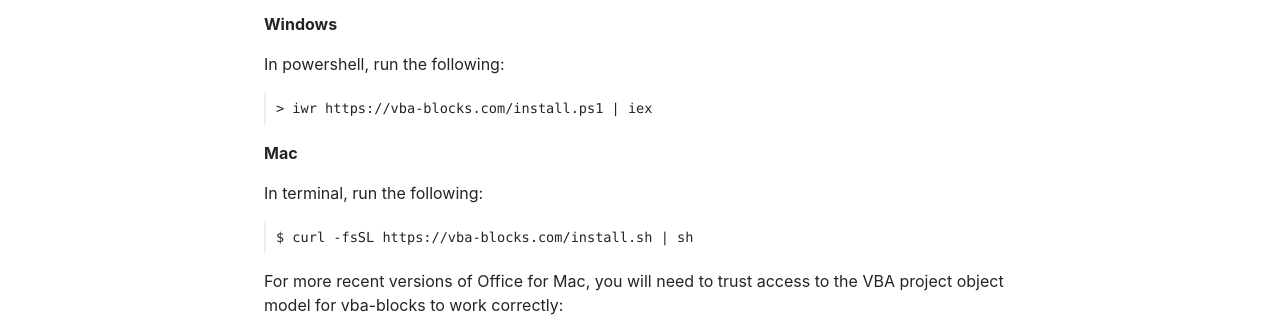
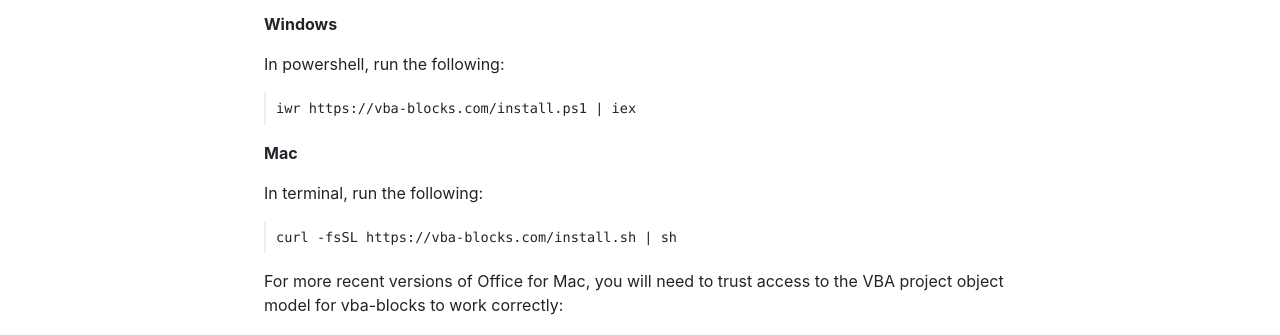
Before and after one commit to vba-blocks/vba-blocks.github.io, a Jekyll site: the page built from index.md, in a window 1280 px wide. Shown: the part 369-704 px from the top of the page. Built offline with Jekyll 4.4.1, drawn with Linux system fonts in a browser that asks for light colours.

Commit message:
Add update

````diff
--- a/index.md
+++ b/index.md
@@ -20,7 +20,7 @@
 In powershell, run the following:
 
 ```shellsession
-> iwr https://vba-blocks.com/install.ps1 | iex
+iwr https://vba-blocks.com/install.ps1 | iex
 ```
 
 __Mac__
@@ -28,7 +28,7 @@
 In terminal, run the following:
 
 ```shellsession
-$ curl -fsSL https://vba-blocks.com/install.sh | sh
+curl -fsSL https://vba-blocks.com/install.sh | sh
 ```
 
 For more recent versions of Office for Mac, you will need to trust access to the VBA project object model for vba-blocks to work correctly:
````
Also changed, not shown: update.md (added, +22 -0 lines), Gemfile.lock.
